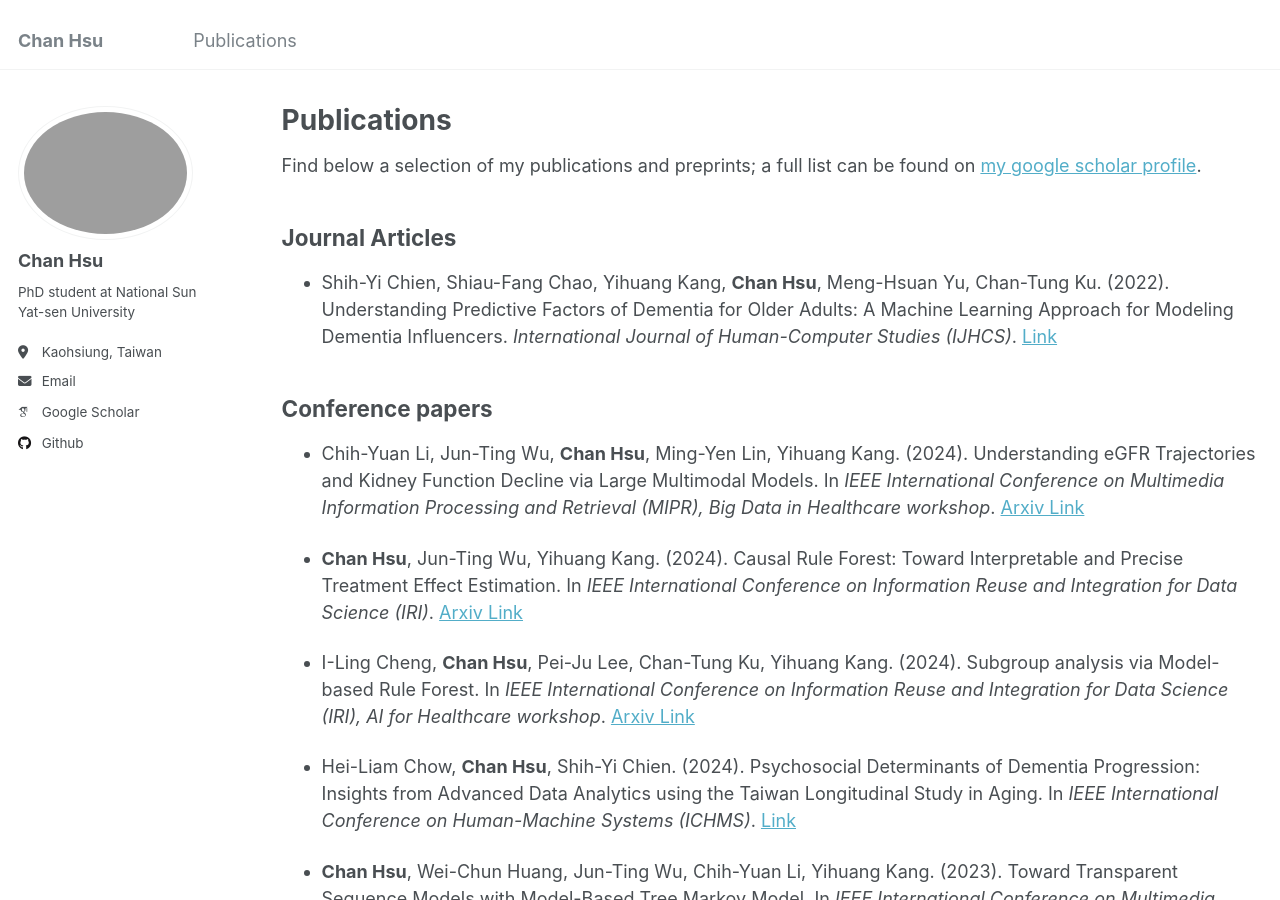
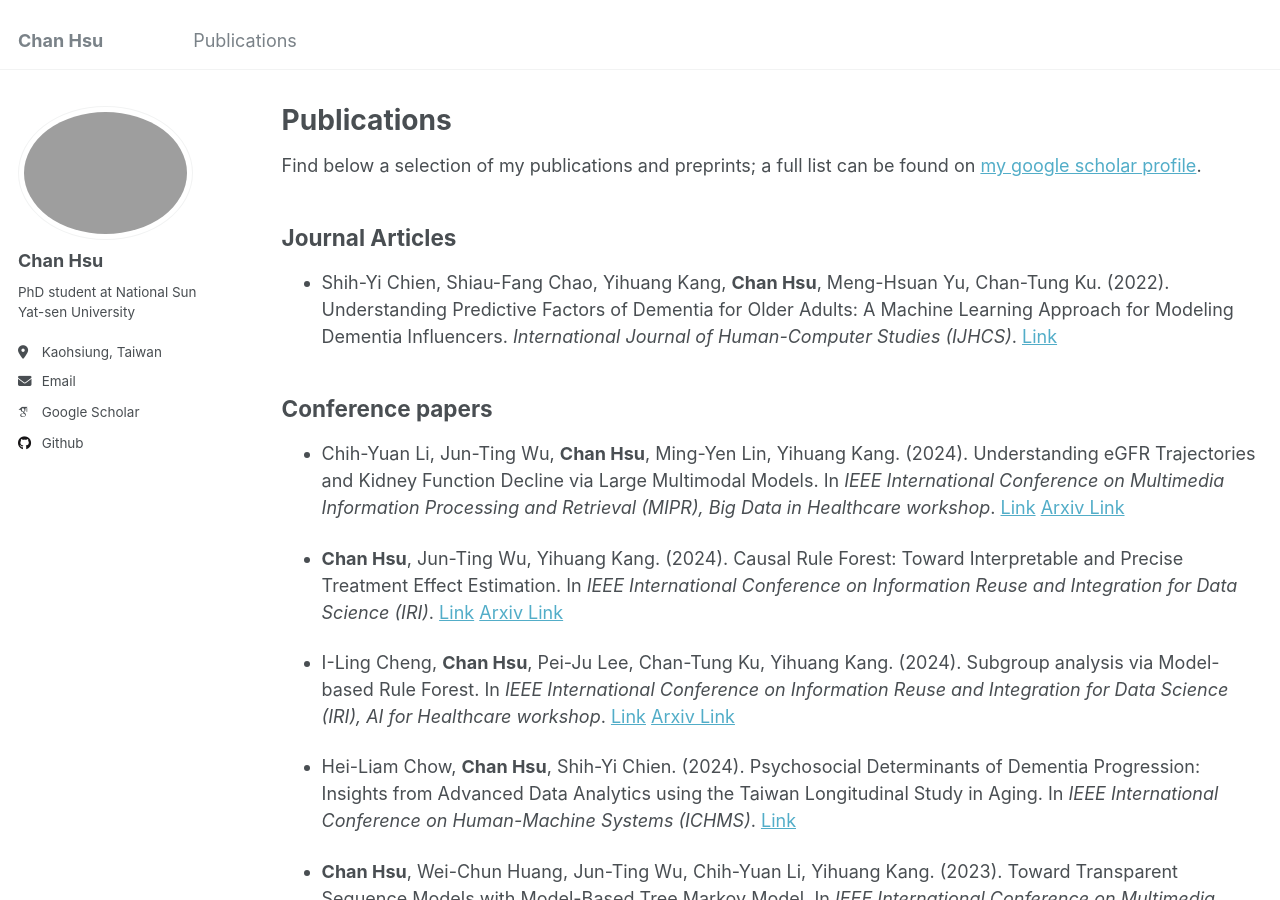
Before and after one commit to chanshsu/chanshsu.github.io, a Jekyll site: the page built from _pages/publications.md, in a window 1280 px wide and 900 px high. Built offline with Jekyll 4.4.1, drawn with Linux system fonts in a browser that asks for light colours; some web fonts are replaced.

Commit message:
Update publications.md

```diff
--- a/_pages/publications.md
+++ b/_pages/publications.md
@@ -11,11 +11,11 @@
 - Shih-Yi Chien, Shiau-Fang Chao, Yihuang Kang, **Chan Hsu**, Meng-Hsuan Yu, Chan-Tung Ku. (2022). Understanding Predictive Factors of Dementia for Older Adults: A Machine Learning Approach for Modeling Dementia Influencers. _International Journal of Human-Computer Studies (IJHCS)_. [Link](https://www.sciencedirect.com/science/article/abs/pii/S1071581922000611)
 
 ## Conference papers
-- Chih-Yuan Li, Jun-Ting Wu, **Chan Hsu**, Ming-Yen Lin, Yihuang Kang. (2024). Understanding eGFR Trajectories and Kidney Function Decline via Large Multimodal Models. In _IEEE International Conference on Multimedia Information Processing and Retrieval (MIPR), Big Data in Healthcare workshop_. [Arxiv Link](https://arxiv.org/abs/2409.02530)
+- Chih-Yuan Li, Jun-Ting Wu, **Chan Hsu**, Ming-Yen Lin, Yihuang Kang. (2024). Understanding eGFR Trajectories and Kidney Function Decline via Large Multimodal Models. In _IEEE International Conference on Multimedia Information Processing and Retrieval (MIPR), Big Data in Healthcare workshop_. [Link](https://ieeexplore.ieee.org/document/10707958) [Arxiv Link](https://arxiv.org/abs/2409.02530)
 
-- **Chan Hsu**, Jun-Ting Wu, Yihuang Kang. (2024). Causal Rule Forest: Toward Interpretable and Precise Treatment Effect Estimation. In _IEEE International Conference on Information Reuse and Integration for Data Science (IRI)_. [Arxiv Link](https://arxiv.org/abs/2408.15055)
+- **Chan Hsu**, Jun-Ting Wu, Yihuang Kang. (2024). Causal Rule Forest: Toward Interpretable and Precise Treatment Effect Estimation. In _IEEE International Conference on Information Reuse and Integration for Data Science (IRI)_. [Link](https://ieeexplore.ieee.org/document/10703737) [Arxiv Link](https://arxiv.org/abs/2408.15055)
 
-- I-Ling Cheng, **Chan Hsu**, Pei-Ju Lee, Chan-Tung Ku, Yihuang Kang. (2024). Subgroup analysis via Model-based Rule Forest. In _IEEE International Conference on Information Reuse and Integration for Data Science (IRI), AI for Healthcare workshop_. [Arxiv Link](https://arxiv.org/abs/2408.15057)
+- I-Ling Cheng, **Chan Hsu**, Pei-Ju Lee, Chan-Tung Ku, Yihuang Kang. (2024). Subgroup analysis via Model-based Rule Forest. In _IEEE International Conference on Information Reuse and Integration for Data Science (IRI), AI for Healthcare workshop_. [Link](https://ieeexplore.ieee.org/document/10703743) [Arxiv Link](https://arxiv.org/abs/2408.15057)
 
 - Hei-Liam Chow, **Chan Hsu**, Shih-Yi Chien. (2024). Psychosocial Determinants of Dementia Progression: Insights from Advanced Data Analytics using the Taiwan Longitudinal Study in Aging. In _IEEE International Conference on Human-Machine Systems (ICHMS)_. [Link](https://ieeexplore.ieee.org/abstract/document/10555712)
 
```
